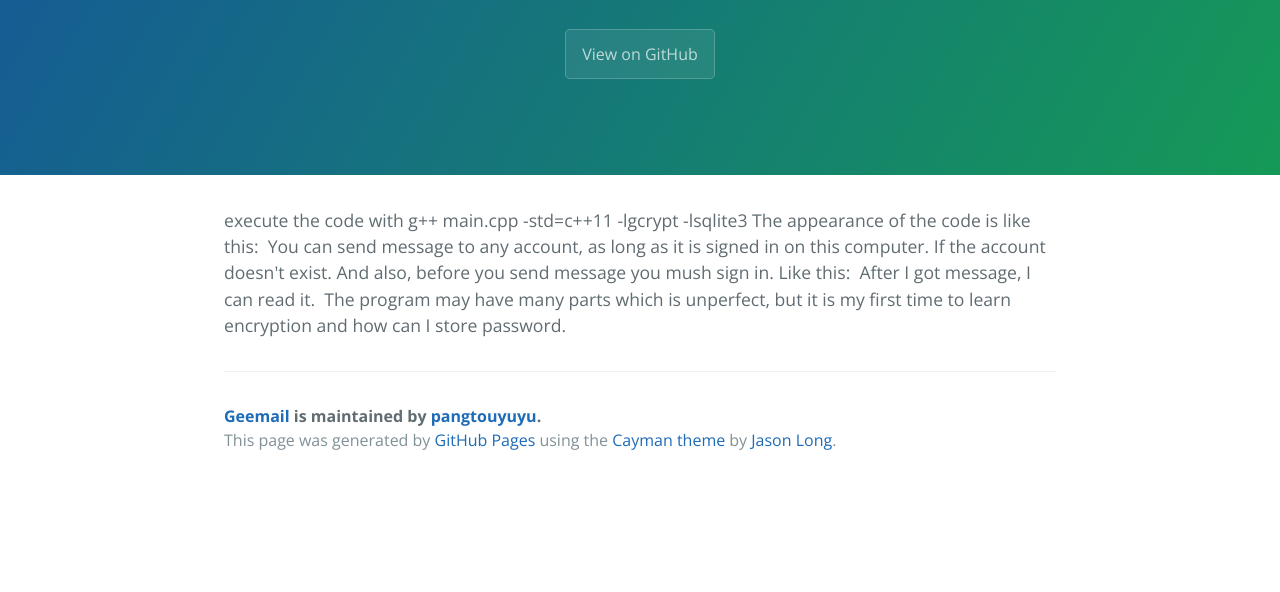
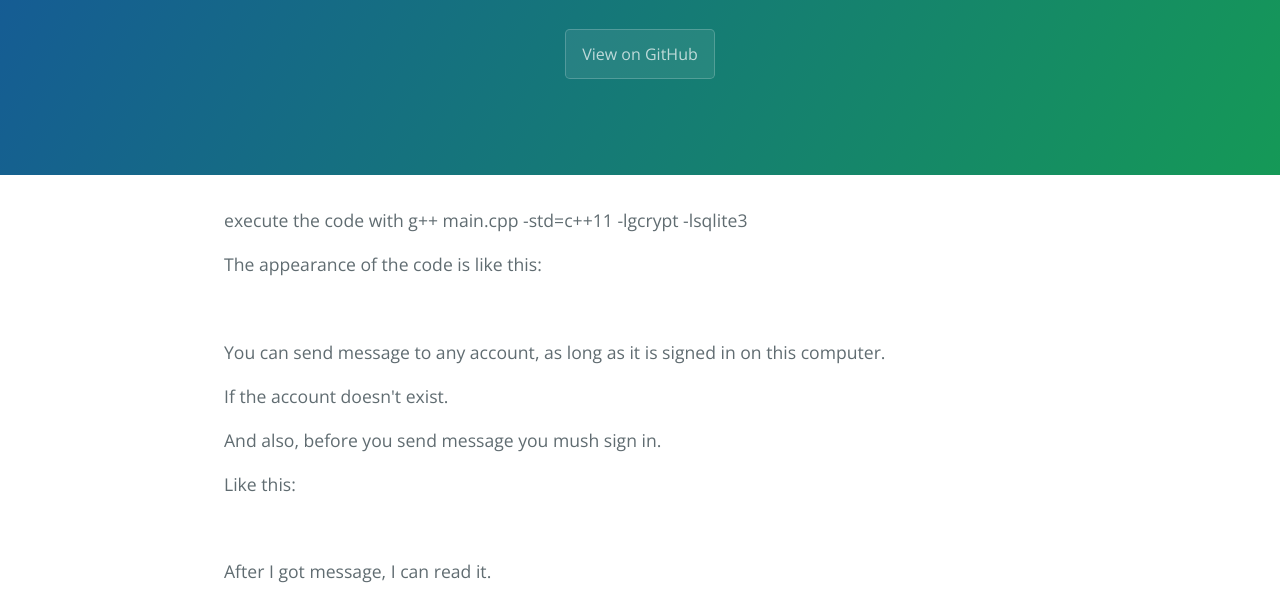
Before and after one commit to pangtouyuyu/geemail, a plain HTML site: page index.html in a window 1280 px wide. Shown: the part 208-800 px from the top of the page. Drawn offline with nearby package versions, Linux system fonts and the light colour scheme.

Commit message:
Update index.html

```diff
--- a/index.html
+++ b/index.html
@@ -17,18 +17,18 @@
     </section>
 
     <section class="main-content">
-      <p>execute the code with g++ main.cpp -std=c++11 -lgcrypt -lsqlite3
-      The appearance of the code is like this:
-      <img src="">
-      You can send message to any account, as long as it is signed in on this computer.
-      If the account doesn't exist.
-      And also, before you send message you mush sign in.
-      Like this:
-      <img src="">
-      After I got message, I can read it.
-      <img src="">
-      The program may have many parts which is unperfect, but it is my first time to learn encryption and how can I store password.
-      </p>
+      <p>execute the code with g++ main.cpp -std=c++11 -lgcrypt -lsqlite3</p>
+      The appearance of the code is like this:<p>
+      <img src=""><p>
+      You can send message to any account, as long as it is signed in on this computer.<p>
+      If the account doesn't exist.<p>
+      And also, before you send message you mush sign in.<p>
+      Like this:<p>
+      <img src=""><p>
+      After I got message, I can read it.<p>
+      <img src=""><p>
+      The program may have many parts which is unperfect, but it is my first time to learn encryption and how can I store password.<p>
+
 
       <footer class="site-footer">
         <span class="site-footer-owner"><a href="https://github.com/pangtouyuyu/geemail">Geemail</a> is maintained by <a href="https://github.com/pangtouyuyu">pangtouyuyu</a>.</span>
```
